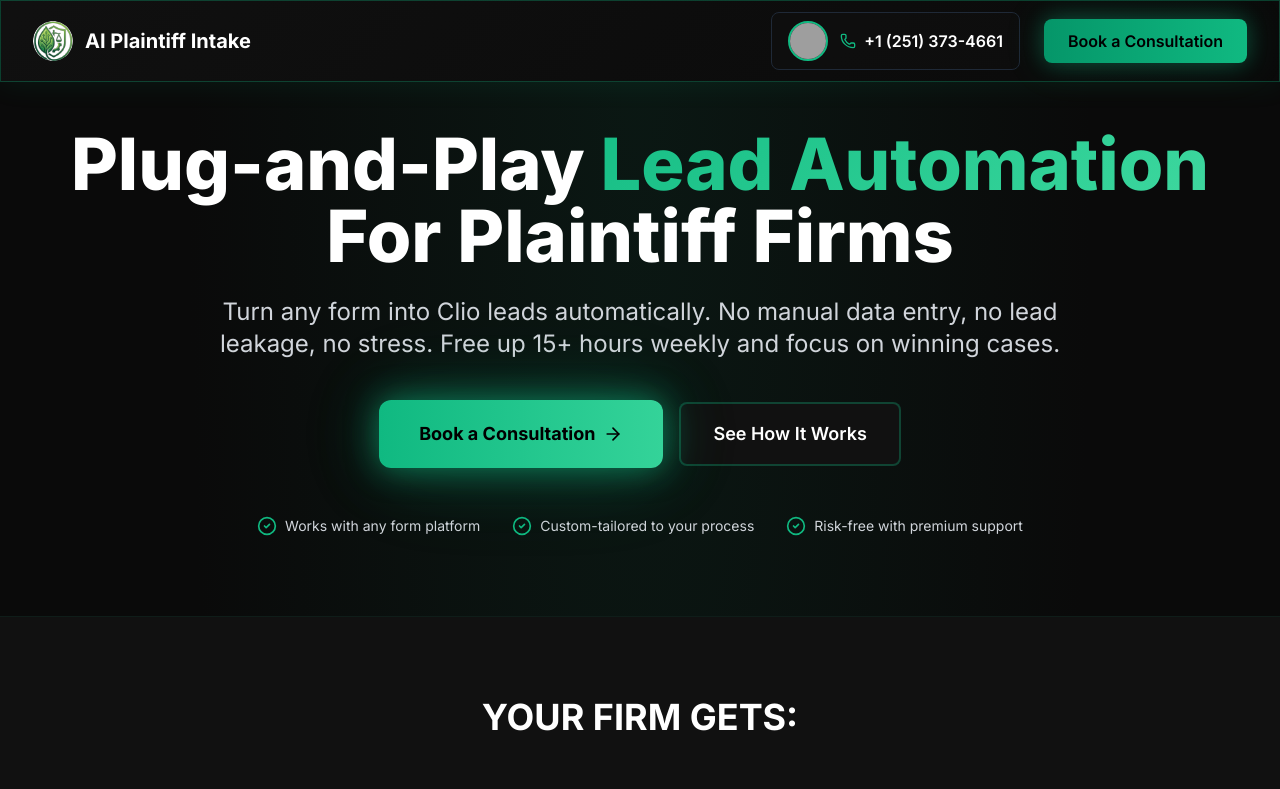
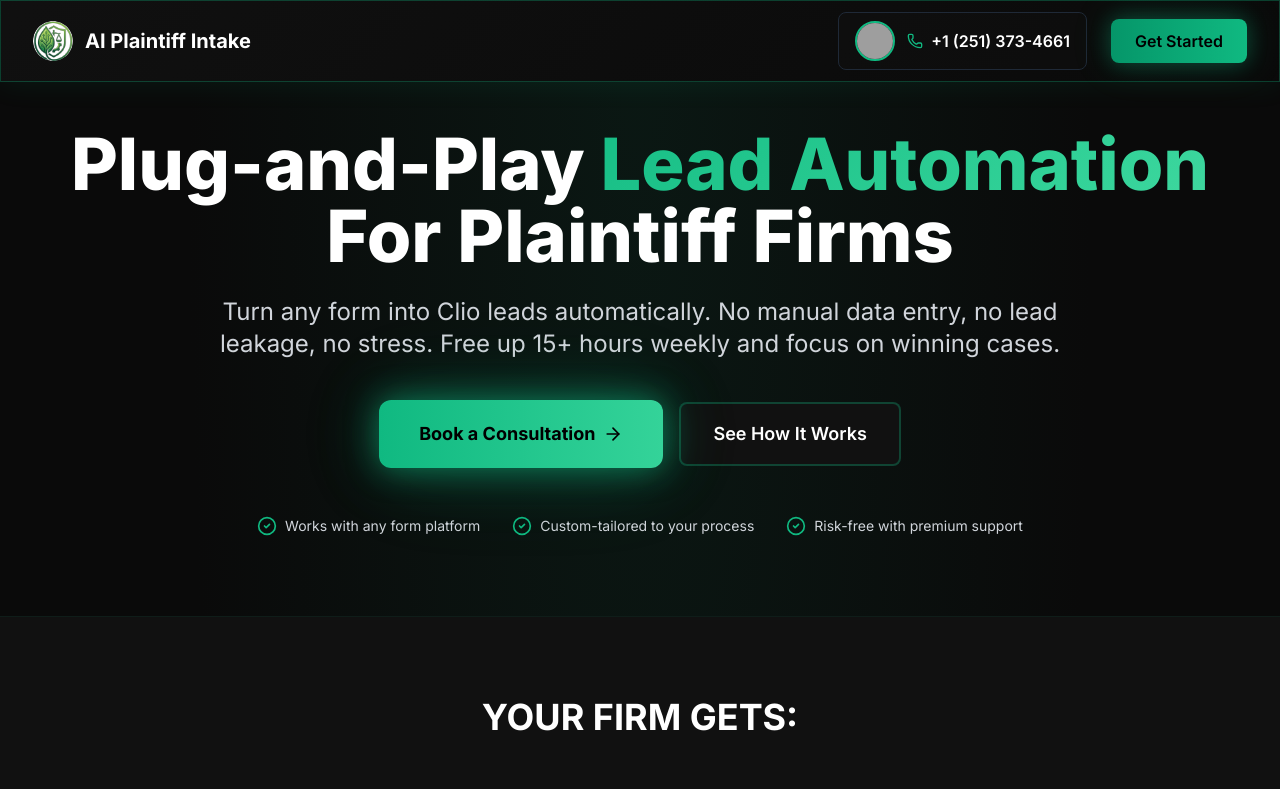
Before and after one commit to systemifyautomation/AI-Plaintiff-Intake, a React (Vite) app: page / in a window 1280 px wide. Shown: the top 789 px of the page. Built offline with nearby package versions, Linux system fonts and the light colour scheme; grey boxes are pictures that could not be loaded.

Commit message:
Change navbar buttons from Book Consultation to Get Started

```diff
--- a/src/components/Navbar.jsx
+++ b/src/components/Navbar.jsx
@@ -38,12 +38,12 @@ export default function Navbar({ onBookConsultation }) {
               </div>
             </div>
 
-            <button
-              onClick={() => onBookConsultation?.('navbar-desktop')}
+            <Link
+              to="/product"
               className="bg-gradient-to-r from-primary-600 to-primary-500 text-black px-6 py-2.5 rounded-lg font-semibold hover:shadow-lg glow-green transform hover:-translate-y-0.5 transition-all"
             >
-              Book a Consultation
-            </button>
+              Get Started
+            </Link>
           </div>
 
           {/* Mobile menu button */}
@@ -93,15 +93,13 @@ export default function Navbar({ onBookConsultation }) {
             >
               Product
             </Link>
-            <button
-              onClick={() => {
-                onBookConsultation?.('navbar-mobile')
-                setIsOpen(false)
-              }}
+            <Link
+              to="/product"
+              onClick={() => setIsOpen(false)}
               className="block w-full bg-gradient-to-r from-primary-600 to-primary-500 text-black px-6 py-2.5 rounded-lg font-semibold text-center glow-green"
             >
-              Book a Consultation
-            </button>
+              Get Started
+            </Link>
           </div>
         </div>
       )}
```
